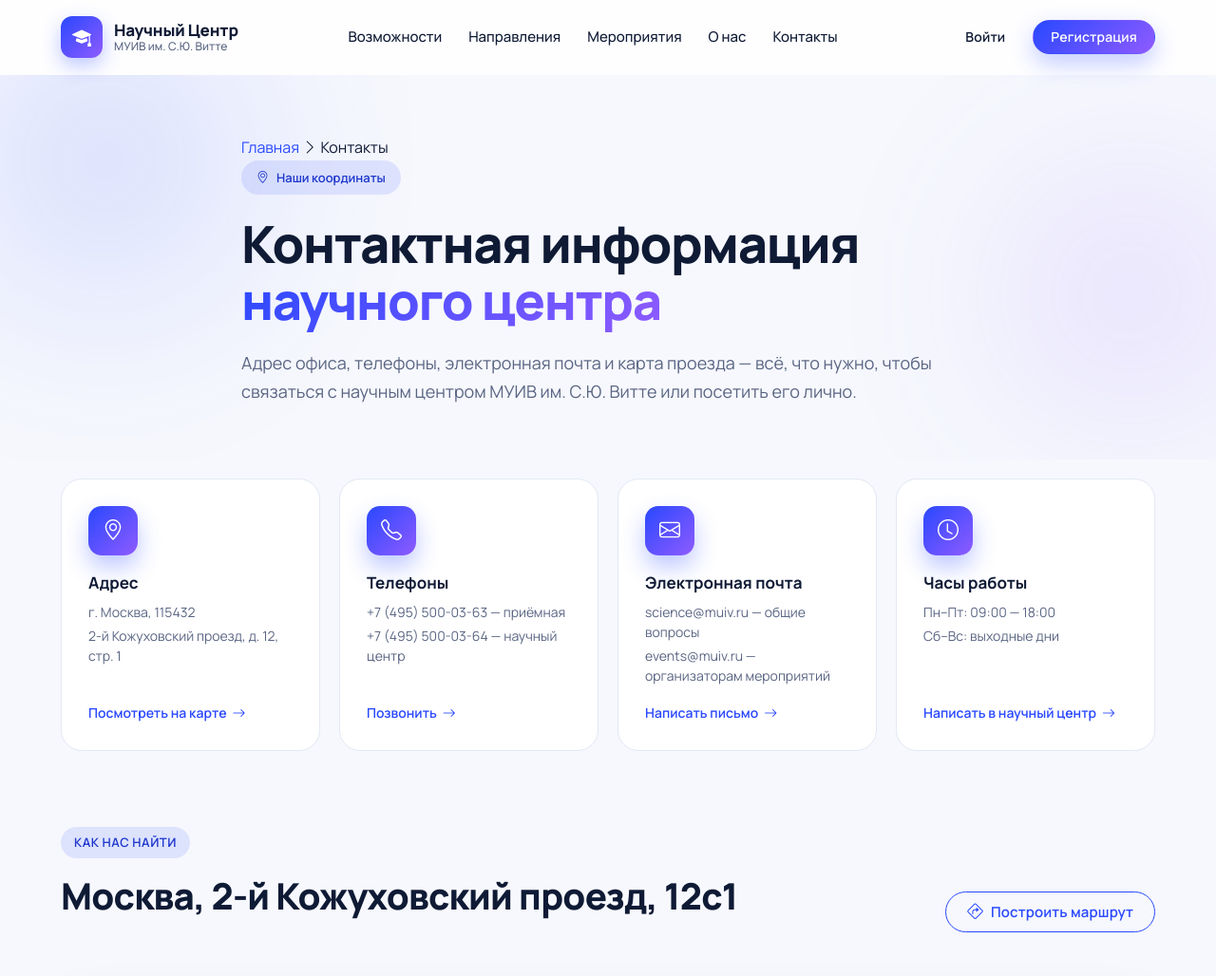
After one commit to seminar1/seminar, a Django app: page /contacts/ in a window 1280 px wide. The commit adds this page. Shown: the top 1028 px of the page at 95% size. Run offline with Django 5.2, Linux system fonts and the light colour scheme.

Commit message:
Created contacts page

```diff
--- a/catalog/urls.py
+++ b/catalog/urls.py
@@ -1,11 +1,12 @@
 """URL-маршруты приложения catalog."""
 from django.urls import path
 
-from catalog.views import AboutView, LandingView
+from catalog.views import AboutView, ContactsView, LandingView
 
 app_name = 'catalog'
 
 urlpatterns = [
     path('', LandingView.as_view(), name='landing'),
     path('about/', AboutView.as_view(), name='about'),
+    path('contacts/', ContactsView.as_view(), name='contacts'),
 ]
--- a/catalog/views.py
+++ b/catalog/views.py
@@ -1,5 +1,58 @@
 """Представления приложения catalog."""
 from django.views.generic import TemplateView
+
+
+class ContactsView(TemplateView):
+    """Статичная страница «Контакты» с формой и картой."""
+
+    template_name = 'catalog/contacts.html'
+
+    def get_context_data(self, **kwargs):
+        """Передаёт в шаблон данные для контактных блоков."""
+        context = super().get_context_data(**kwargs)
+        context['contact_cards'] = [
+            {
+                'icon': 'bi-geo-alt',
+                'title': 'Адрес',
+                'lines': [
+                    'г. Москва, 115432',
+                    '2-й Кожуховский проезд, д. 12, стр. 1',
+                ],
+                'link_text': 'Посмотреть на карте',
+                'link_href': '#map',
+            },
+            {
+                'icon': 'bi-telephone',
+                'title': 'Телефоны',
+                'lines': [
+                    '+7 (495) 500-03-63 — приёмная',
+                    '+7 (495) 500-03-64 — научный центр',
+                ],
+                'link_text': 'Позвонить',
+                'link_href': 'tel:+74955000363',
+            },
+            {
+                'icon': 'bi-envelope',
+                'title': 'Электронная почта',
+                'lines': [
+                    'science@muiv.ru — общие вопросы',
+                    'events@muiv.ru — организаторам мероприятий',
+                ],
+                'link_text': 'Написать письмо',
+                'link_href': 'mailto:science@muiv.ru',
+            },
+            {
+                'icon': 'bi-clock',
+                'title': 'Часы работы',
+                'lines': [
+                    'Пн–Пт: 09:00 — 18:00',
+                    'Сб–Вс: выходные дни',
+                ],
+                'link_text': 'Написать в научный центр',
+                'link_href': 'mailto:science@muiv.ru',
+            },
+        ]
+        return context
 
 
 class AboutView(TemplateView):
--- /dev/null
+++ b/static/css/contacts.css
@@ -0,0 +1,256 @@
+.contacts-hero {
+    position: relative;
+    overflow: hidden;
+    padding: 64px 0 56px;
+}
+
+.contacts-hero__backdrop {
+    position: absolute;
+    inset: 0;
+    pointer-events: none;
+    overflow: hidden;
+    z-index: 0;
+}
+
+.contacts-hero__blob {
+    position: absolute;
+    border-radius: 50%;
+    filter: blur(90px);
+    opacity: 0.5;
+}
+
+.contacts-hero__blob--1 {
+    width: 460px;
+    height: 460px;
+    top: -140px;
+    left: -120px;
+    background: radial-gradient(circle, rgba(41, 72, 255, 0.4), transparent 70%);
+}
+
+.contacts-hero__blob--2 {
+    width: 380px;
+    height: 380px;
+    top: 40px;
+    right: -100px;
+    background: radial-gradient(circle, rgba(143, 91, 255, 0.45), transparent 70%);
+}
+
+.contacts-hero__inner {
+    position: relative;
+    z-index: 1;
+    max-width: 820px;
+}
+
+.contacts-hero__eyebrow {
+    display: inline-flex;
+    align-items: center;
+    gap: 8px;
+    padding: 8px 16px;
+    border-radius: 999px;
+    background: var(--color-primary-soft);
+    color: var(--color-primary-dark);
+    font-size: 13px;
+    font-weight: 600;
+    margin-bottom: 22px;
+}
+
+.contacts-hero__title {
+    font-size: clamp(32px, 4.5vw, 54px);
+    font-weight: 800;
+    line-height: 1.1;
+    letter-spacing: -0.025em;
+    margin-bottom: 22px;
+}
+
+.contacts-hero__title-accent {
+    background: linear-gradient(135deg, var(--color-primary), var(--color-accent));
+    -webkit-background-clip: text;
+    background-clip: text;
+    color: transparent;
+}
+
+.contacts-hero__lead {
+    font-size: 18px;
+    color: var(--color-text-muted);
+    line-height: 1.65;
+    margin: 0;
+}
+
+
+.contacts-cards {
+    padding: 20px 0 40px;
+}
+
+.contacts-cards__grid {
+    display: grid;
+    grid-template-columns: repeat(4, 1fr);
+    gap: 20px;
+}
+
+.contact-card {
+    display: flex;
+    flex-direction: column;
+    background: #fff;
+    border: 1px solid var(--color-border);
+    border-radius: var(--radius-lg);
+    padding: 28px;
+    transition: transform var(--transition), box-shadow var(--transition),
+                border-color var(--transition);
+}
+
+.contact-card:hover {
+    transform: translateY(-6px);
+    box-shadow: var(--shadow-md);
+    border-color: transparent;
+}
+
+.contact-card__icon {
+    display: inline-flex;
+    align-items: center;
+    justify-content: center;
+    width: 52px;
+    height: 52px;
+    border-radius: 14px;
+    background: linear-gradient(135deg, var(--color-primary), var(--color-accent));
+    color: #fff;
+    font-size: 22px;
+    margin-bottom: 18px;
+    box-shadow: 0 12px 24px rgba(41, 72, 255, 0.3);
+}
+
+.contact-card__title {
+    font-size: 17px;
+    font-weight: 700;
+    margin-bottom: 10px;
+}
+
+.contact-card__lines {
+    display: flex;
+    flex-direction: column;
+    gap: 4px;
+    margin-bottom: 18px;
+}
+
+.contact-card__lines li {
+    font-size: 14px;
+    color: var(--color-text-muted);
+    line-height: 1.5;
+}
+
+.contact-card__link {
+    margin-top: auto;
+    display: inline-flex;
+    align-items: center;
+    gap: 6px;
+    font-size: 14px;
+    font-weight: 600;
+    color: var(--color-primary);
+    transition: gap var(--transition);
+}
+
+.contact-card__link:hover {
+    gap: 10px;
+}
+
+
+.contacts-map {
+    padding: 40px 0 100px;
+}
+
+.contacts-map__frame {
+    position: relative;
+    width: 100%;
+    aspect-ratio: 21 / 9;
+    border-radius: var(--radius-xl);
+    overflow: hidden;
+    border: 1px solid var(--color-border);
+    box-shadow: var(--shadow-md);
+    background: var(--color-surface-alt);
+}
+
+.google-map {
+    width: 100%;
+    height: 100%;
+    border: 0;
+    display: block;
+}
+
+.contacts-map__info {
+    display: grid;
+    grid-template-columns: repeat(3, 1fr);
+    gap: 20px;
+    margin-top: 24px;
+}
+
+.map-info-card {
+    display: flex;
+    align-items: flex-start;
+    gap: 14px;
+    background: #fff;
+    border: 1px solid var(--color-border);
+    border-radius: var(--radius-lg);
+    padding: 22px;
+    transition: transform var(--transition), box-shadow var(--transition);
+}
+
+.map-info-card:hover {
+    transform: translateY(-4px);
+    box-shadow: var(--shadow-sm);
+}
+
+.map-info-card__icon {
+    display: inline-flex;
+    align-items: center;
+    justify-content: center;
+    width: 44px;
+    height: 44px;
+    border-radius: 12px;
+    background: var(--color-primary-soft);
+    color: var(--color-primary-dark);
+    font-size: 20px;
+    flex-shrink: 0;
+}
+
+.map-info-card h4 {
+    font-size: 16px;
+    font-weight: 700;
+    margin-bottom: 4px;
+}
+
+.map-info-card p {
+    margin: 0;
+    font-size: 14px;
+    line-height: 1.5;
+    color: var(--color-text-muted);
+}
+
+
+@media (max-width: 1100px) {
+    .contacts-cards__grid {
+        grid-template-columns: repeat(2, 1fr);
+    }
+
+    .contacts-map__info {
+        grid-template-columns: 1fr;
+    }
+}
+
+@media (max-width: 768px) {
+    .contacts-hero {
+        padding: 40px 0 40px;
+    }
+
+    .contacts-map {
+        padding: 24px 0 64px;
+    }
+
+    .contacts-map__frame {
+        aspect-ratio: 4 / 5;
+    }
+}
+
+@media (max-width: 480px) {
+    .contacts-cards__grid {
+        grid-template-columns: 1fr;
+    }
+}
--- a/static/js/base.js
+++ b/static/js/base.js
@@ -45,6 +45,8 @@
             '.timeline__item',
             '.about-stats__item',
             '.about-mission__card',
+            '.contact-card',
+            '.map-info-card',
         ].join(', ');
 
         const targets = document.querySelectorAll(selector);
--- a/templates/base.html
+++ b/templates/base.html
@@ -34,7 +34,7 @@
                     <li><a class="site-nav__link" href="{% url 'catalog:landing' %}#directions">Направления</a></li>
                     <li><a class="site-nav__link" href="{% url 'catalog:landing' %}#events">Мероприятия</a></li>
                     <li><a class="site-nav__link" href="{% url 'catalog:about' %}">О нас</a></li>
-                    <li><a class="site-nav__link" href="{% url 'catalog:landing' %}#contacts">Контакты</a></li>
+                    <li><a class="site-nav__link" href="{% url 'catalog:contacts' %}">Контакты</a></li>
                 </ul>
             </nav>
 
--- /dev/null
+++ b/templates/catalog/contacts.html
@@ -0,0 +1,111 @@
+{% extends 'base.html' %}
+{% load static %}
+
+{% block title %}Контакты — Научный Центр МУИВ им. С.Ю. Витте{% endblock %}
+
+{% block meta_description %}Контактная информация Научного Центра Московского университета имени С.Ю. Витте: адрес, телефоны, электронная почта, форма обратной связи и карта проезда.{% endblock %}
+
+{% block extra_css %}
+    <link rel="stylesheet" href="{% static 'css/contacts.css' %}">
+{% endblock %}
+
+{% block content %}
+<section class="contacts-hero">
+    <div class="contacts-hero__backdrop" aria-hidden="true">
+        <span class="contacts-hero__blob contacts-hero__blob--1"></span>
+        <span class="contacts-hero__blob contacts-hero__blob--2"></span>
+    </div>
+    <div class="container contacts-hero__inner">
+        <nav class="breadcrumbs" aria-label="Навигационная цепочка">
+            <a href="{% url 'catalog:landing' %}">Главная</a>
+            <i class="bi bi-chevron-right"></i>
+            <span>Контакты</span>
+        </nav>
+        <span class="contacts-hero__eyebrow">
+            <i class="bi bi-geo-alt"></i>
+            Наши координаты
+        </span>
+        <h1 class="contacts-hero__title">
+            Контактная информация <span class="contacts-hero__title-accent">научного центра</span>
+        </h1>
+        <p class="contacts-hero__lead">
+            Адрес офиса, телефоны, электронная почта и карта проезда —
+            всё, что нужно, чтобы связаться с научным центром МУИВ им. С.Ю. Витте
+            или посетить его лично.
+        </p>
+    </div>
+</section>
+
+<section class="contacts-cards">
+    <div class="container">
+        <div class="contacts-cards__grid">
+            {% for card in contact_cards %}
+            <article class="contact-card">
+                <span class="contact-card__icon" aria-hidden="true">
+                    <i class="bi {{ card.icon }}"></i>
+                </span>
+                <h3 class="contact-card__title">{{ card.title }}</h3>
+                <ul class="contact-card__lines">
+                    {% for line in card.lines %}
+                    <li>{{ line }}</li>
+                    {% endfor %}
+                </ul>
+                <a href="{{ card.link_href }}" class="contact-card__link">
+                    {{ card.link_text }} <i class="bi bi-arrow-right"></i>
+                </a>
+            </article>
+            {% endfor %}
+        </div>
+    </div>
+</section>
+
+<section class="contacts-map" id="map">
+    <div class="container">
+        <header class="section__header section__header--row">
+            <div>
+                <span class="section__eyebrow">Как нас найти</span>
+                <h2 class="section__title">Москва, 2-й Кожуховский проезд, 12с1</h2>
+            </div>
+            <a href="https://www.google.com/maps/dir//2-y+Kozhukhovskiy+Proyezd,+Moskva,+Russia" target="_blank" rel="noopener" class="btn btn--outline btn--icon">
+                <i class="bi bi-sign-turn-right"></i>
+                Построить маршрут
+            </a>
+        </header>
+
+        <div class="contacts-map__frame">
+            <iframe
+                src="https://www.google.com/maps/embed?pb=!1m18!1m12!1m3!1d15120.641118896838!2d37.65627018573483!3d55.71164274250781!2m3!1f0!2f0!3f0!3m2!1i1024!2i768!4f13.1!3m3!1m2!1s0x414ab4caf9faf987%3A0xbfd80e63b2dea40f!2s2-Y%20Kozhukhovskiy%20Proyezd%2C%20Moskva%2C%20Russia!5e0!3m2!1sen!2saz!4v1764412880585!5m2!1sen!2saz"
+                allowfullscreen=""
+                loading="lazy"
+                referrerpolicy="no-referrer-when-downgrade"
+                class="google-map"
+                title="Карта — Научный Центр МУИВ"></iframe>
+        </div>
+
+        <div class="contacts-map__info">
+            <article class="map-info-card">
+                <span class="map-info-card__icon"><i class="bi bi-train-front"></i></span>
+                <div>
+                    <h4>Метро</h4>
+                    <p>«Кожуховская» — 8 минут пешком, «Дубровка» — 12 минут.</p>
+                </div>
+            </article>
+            <article class="map-info-card">
+                <span class="map-info-card__icon"><i class="bi bi-car-front"></i></span>
+                <div>
+                    <h4>Автомобиль</h4>
+                    <p>Парковка для гостей университета на территории кампуса.</p>
+                </div>
+            </article>
+            <article class="map-info-card">
+                <span class="map-info-card__icon"><i class="bi bi-bus-front"></i></span>
+                <div>
+                    <h4>Общественный транспорт</h4>
+                    <p>Автобусы №156, 670 — остановка «2-й Кожуховский проезд».</p>
+                </div>
+            </article>
+        </div>
+    </div>
+</section>
+
+{% endblock %}
```
